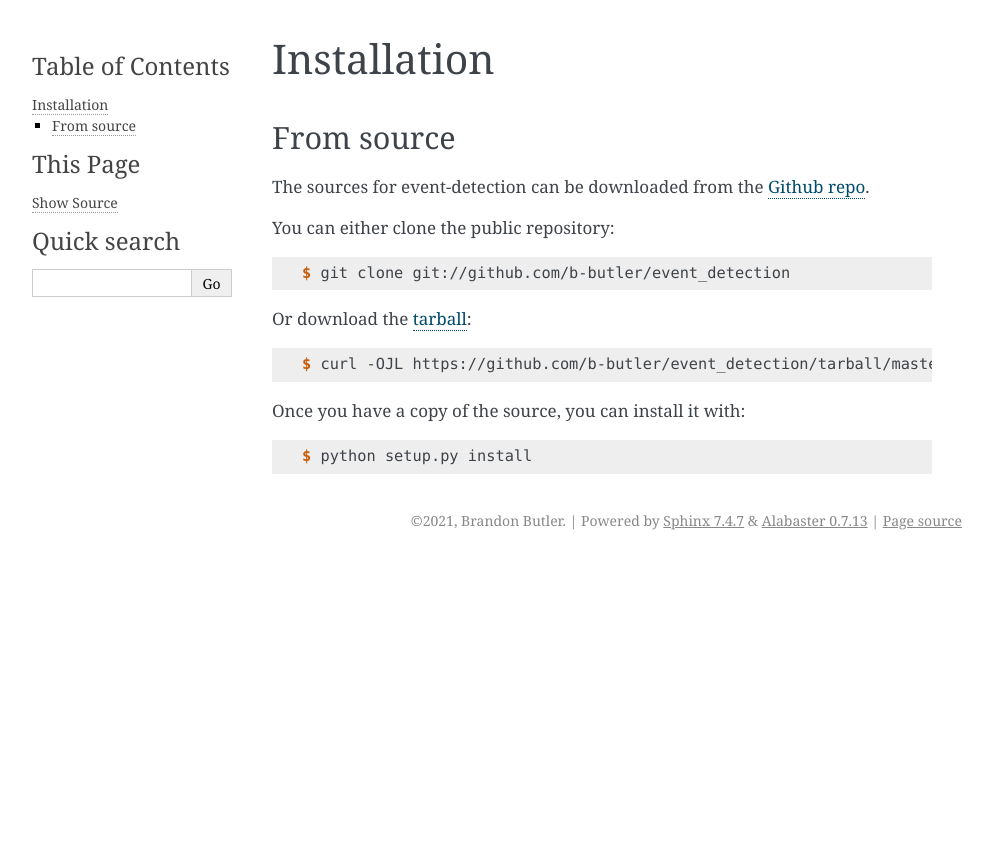
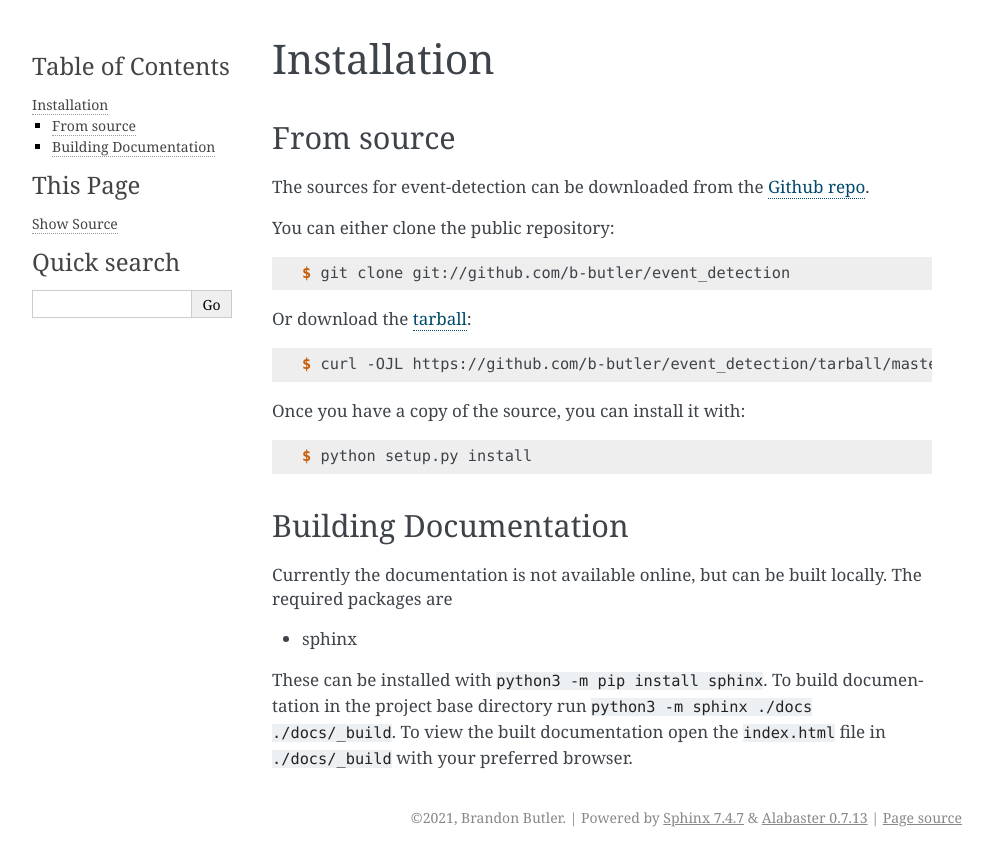
Before and after one commit to glotzerlab/dupin, a Sphinx documentation site: the page built from docs/installation.rst, in a window 1280 px wide. Shown: the top 866 px of the page, without its empty margins (148-1140 px from the left). Built offline with Sphinx 7.4.7, drawn with Linux system fonts in a browser that asks for light colours.

Commit message:
Add documentation on building documentation

```diff
--- a/docs/installation.rst
+++ b/docs/installation.rst
@@ -31,3 +31,16 @@ Once you have a copy of the source, you can install it with:
 
 .. _Github repo: https://github.com/b-butler/event_detection
 .. _tarball: https://github.com/b-butler/event_detection/tarball/master
+
+
+Building Documentation
+----------------------
+
+Currently the documentation is not available online, but can be built locally. The required packages
+are
+
++ sphinx
+
+These can be installed with ``python3 -m pip install sphinx``. To build documentation in the project
+base directory run ``python3 -m sphinx ./docs ./docs/_build``. To view the built documentation open
+the ``index.html`` file in ``./docs/_build`` with your preferred browser.
```
